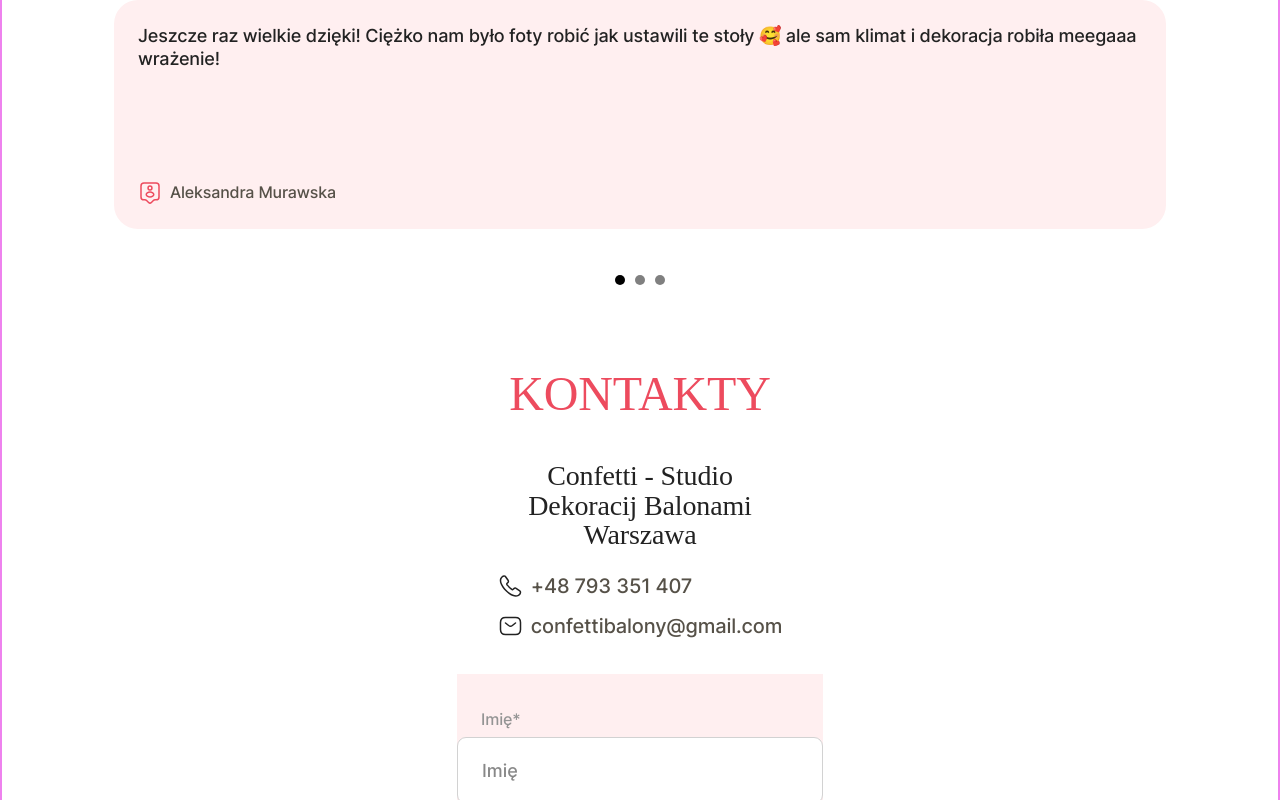
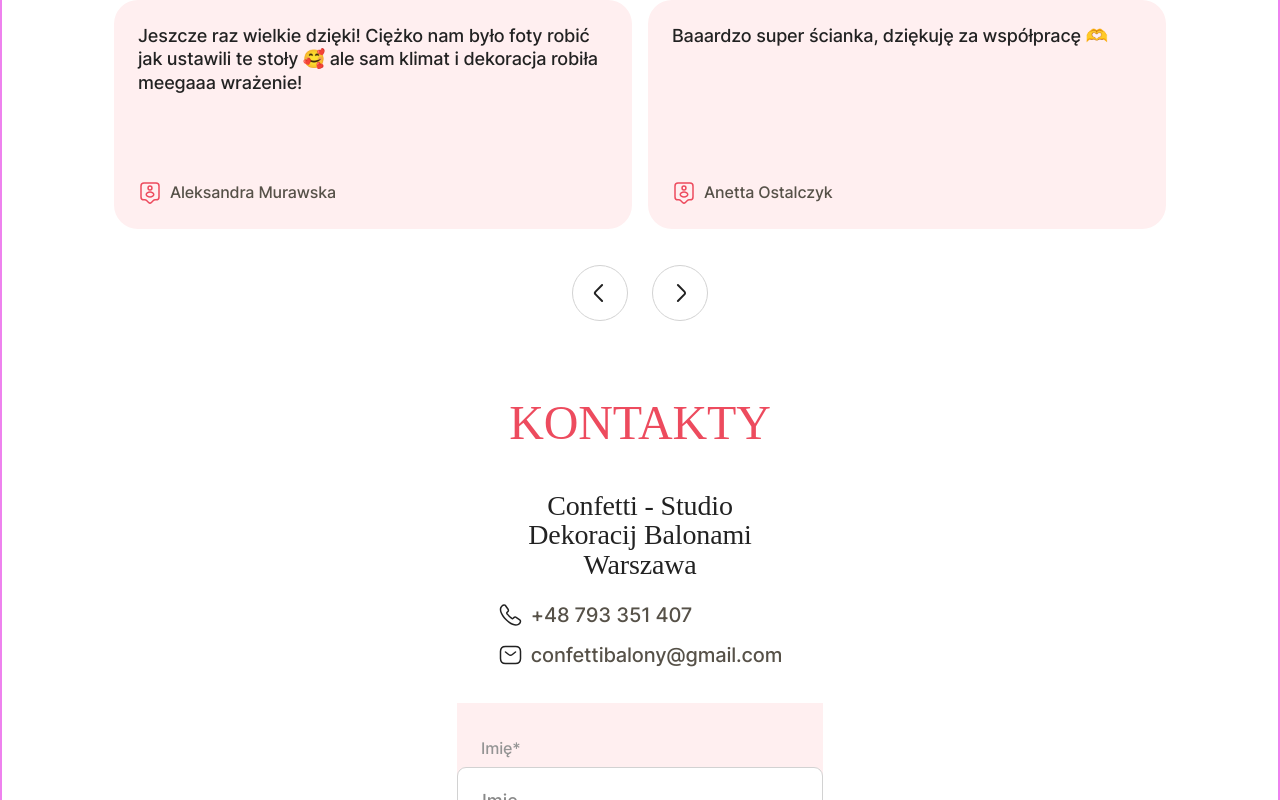
Before and after one commit to mantr88/candy-shop, a React (Vite) app: page / in a window 1280 px wide. Shown: the part 2392-3192 px from the top of the page. Built offline with nearby package versions, Linux system fonts and the light colour scheme; a web font is replaced by a local one.

Commit message:
add: styles for tablet in review component

```diff
--- a/src/components/AboutCards/AboutCards.tsx
+++ b/src/components/AboutCards/AboutCards.tsx
@@ -29,9 +29,6 @@ function AboutCards() {
     window.addEventListener("resize", handleResize);
     return () => window.removeEventListener("resize", handleResize);
   }, []);
-
-  const needASlider = isMobile;
-  console.log("needASlider: ", needASlider);
 
   return (
     <>
@@ -79,7 +76,7 @@ function AboutCards() {
           </div>
         </div>
       </div>
-      {loaded && instanceRef.current && needASlider && (
+      {loaded && instanceRef.current && isMobile && (
         <div className="about-dots">
           {[
             ...Array(instanceRef.current.track.details.slides.length).keys(),
--- a/src/components/ReviewCard/ReviewCard.css
+++ b/src/components/ReviewCard/ReviewCard.css
@@ -64,3 +64,18 @@
 .review-dot.active {
   background: var(--dot-accent-color);
 }
+
+.review-btn-wrap {
+  display: flex;
+  justify-content: center;
+  gap: 24px;
+}
+.review-btn {
+  &:hover rect {
+    stroke: var(--bg-color);
+    fill: var(--accent-color);
+  }
+  &:hover path {
+    stroke: var(--bg-color);
+  }
+}
--- a/src/components/ReviewCard/ReviewCard.tsx
+++ b/src/components/ReviewCard/ReviewCard.tsx
@@ -1,13 +1,16 @@
-import { useState } from "react";
+import { useEffect, useState } from "react";
 import { useKeenSlider } from "keen-slider/react";
 import "keen-slider/keen-slider.min.css";
 import "./ReviewCard.css";
 import TagUser from "../../ui/svgComponents/TagUser";
+import ArrowSliderLeft from "../../ui/svgComponents/ArrowSliderLeft";
+import ArrowSliderRight from "../../ui/svgComponents/ArrowSliderRight";
 
 function ReviewCard() {
   const [currentSlide, setCurrentSlide] = useState(0);
   const [loaded, setLoaded] = useState(false);
-  const [sliderRef, instanceRef] = useKeenSlider<HTMLDivElement>({
+  const [isMobile, setIsMobile] = useState(window.innerWidth < 768);
+  const [sliderRef, slider] = useKeenSlider<HTMLDivElement>({
     initial: 0,
     slideChanged(slider) {
       setCurrentSlide(slider.track.details.rel);
@@ -16,7 +19,33 @@ function ReviewCard() {
       setLoaded(true);
     },
     loop: true,
+    breakpoints: {
+      "(min-width: 768px)": {
+        slides: {
+          perView: 2,
+          spacing: 16,
+        },
+      },
+    },
   });
+
+  const handlePrev = () => {
+    if (slider) {
+      slider.current?.prev();
+    }
+  };
+
+  const handleNext = () => {
+    if (slider) {
+      slider.current?.next();
+    }
+  };
+
+  useEffect(() => {
+    const handleResize = () => setIsMobile(window.innerWidth < 768);
+    window.addEventListener("resize", handleResize);
+    return () => window.removeEventListener("resize", handleResize);
+  }, []);
 
   return (
     <>
@@ -54,23 +83,42 @@ function ReviewCard() {
           </div>
         </div>
       </div>
-      {loaded && instanceRef.current && (
+      {loaded && slider.current && isMobile && (
         <div className="review-dots">
-          {[
-            ...Array(instanceRef.current.track.details.slides.length).keys(),
-          ].map((idx) => {
+          {[...Array(slider.current.track.details.slides.length).keys()].map(
+            (idx) => {
               return (
                 <button
                   key={idx}
                   onClick={() => {
-                  instanceRef.current?.moveToIdx(idx);
+                    slider.current?.moveToIdx(idx);
                   }}
                   className={
                     "review-dot" + (currentSlide === idx ? " active" : "")
                   }
                 ></button>
               );
-          })}
+            }
+          )}
+        </div>
+      )}
+
+      {!isMobile && (
+        <div className="review-btn-wrap">
+          <button
+            className="review-btn"
+            onClick={handlePrev}
+            aria-label="Button to go to the previous slide"
+          >
+            <ArrowSliderLeft />
+          </button>
+          <button
+            className="review-btn"
+            onClick={handleNext}
+            aria-label="Button to go to the next slide"
+          >
+            <ArrowSliderRight />
+          </button>
         </div>
       )}
     </>
--- /dev/null
+++ b/src/ui/svgComponents/ArrowSliderLeft.tsx
@@ -0,0 +1,40 @@
+function ArrowSliderLeft() {
+  return (
+    <svg
+      width="56"
+      height="56"
+      viewBox="0 0 56 56"
+      fill="none"
+      xmlns="http://www.w3.org/2000/svg"
+    >
+      <rect
+        x="-0.5"
+        y="0.5"
+        width="55"
+        height="55"
+        rx="27.5"
+        transform="matrix(-1 0 0 1 55 0)"
+        fill="white"
+      />
+      <rect
+        x="-0.5"
+        y="0.5"
+        width="55"
+        height="55"
+        rx="27.5"
+        transform="matrix(-1 0 0 1 55 0)"
+        stroke="#D2D2D2"
+      />
+      <path
+        d="M30.09 35.92L23.57 29.4C22.8 28.63 22.8 27.37 23.57 26.6L30.09 20.08"
+        stroke="#222222"
+        strokeWidth="2"
+        strokeMiterlimit="10"
+        strokeLinecap="round"
+        strokeLinejoin="round"
+      />
+    </svg>
+  );
+}
+
+export default ArrowSliderLeft;
--- /dev/null
+++ b/src/ui/svgComponents/ArrowSliderRight.tsx
@@ -0,0 +1,26 @@
+
+
+function ArrowSliderRight() {
+  return (
+    <svg
+      width="56"
+      height="56"
+      viewBox="0 0 56 56"
+      fill="none"
+      xmlns="http://www.w3.org/2000/svg"
+    >
+      <rect x="0.5" y="0.5" width="55" height="55" rx="27.5" fill="white" />
+      <rect x="0.5" y="0.5" width="55" height="55" rx="27.5" stroke="#D2D2D2" />
+      <path
+        d="M25.91 35.92L32.43 29.4C33.2 28.63 33.2 27.37 32.43 26.6L25.91 20.08"
+        stroke="#222222"
+        strokeWidth="2"
+        strokeMiterlimit="10"
+        strokeLinecap="round"
+        strokeLinejoin="round"
+      />
+    </svg>
+  );
+}
+
+export default ArrowSliderRight;
```
Lines whose indentation alone changed are shown as unchanged.
